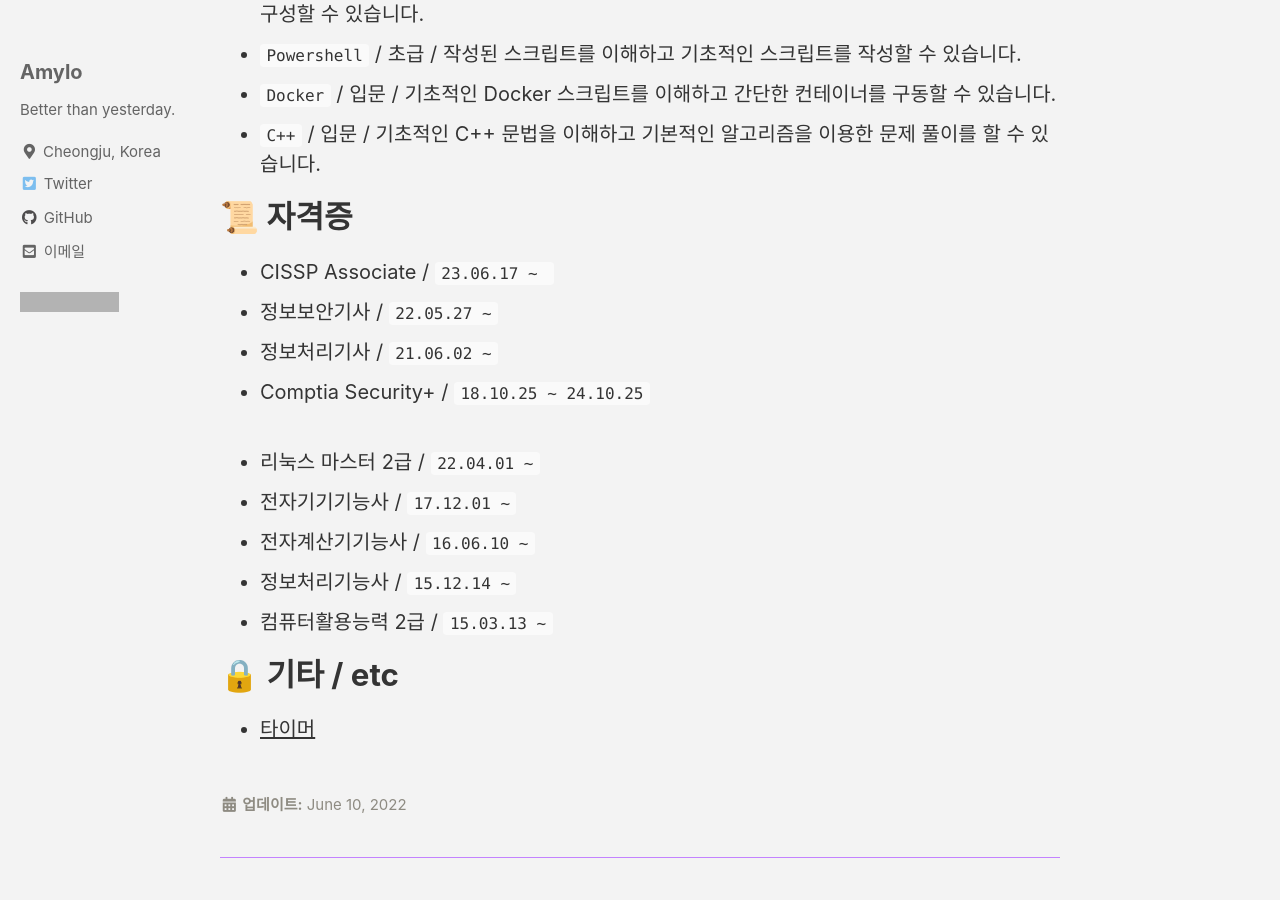
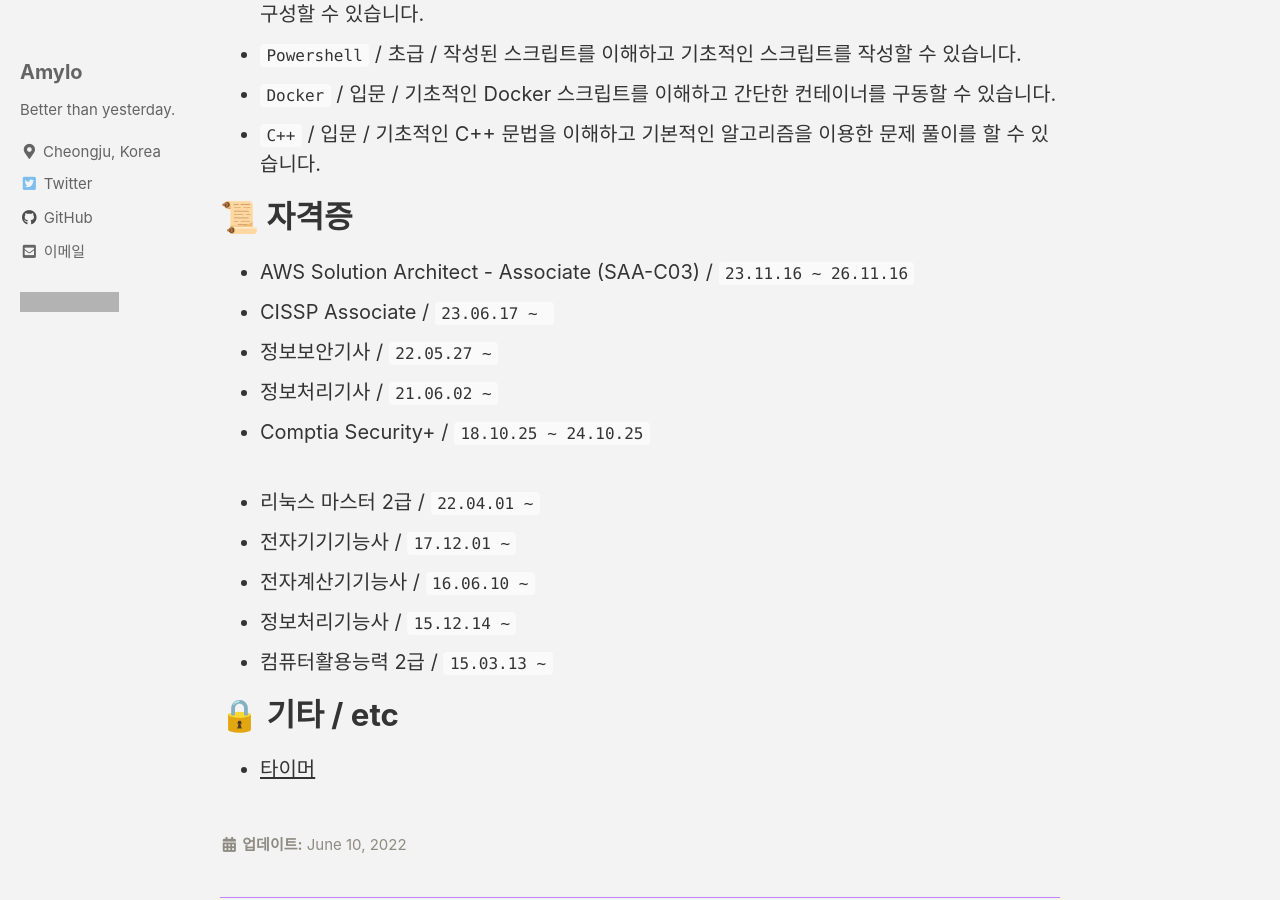
Before and after one commit to Amylo-jh/Amylo-blog, a Jekyll site: the page built from _pages/about.md, in a window 1280 px wide and 900 px high, scrolled down 903 px. Built offline with Jekyll 4.4.1, drawn with Linux system fonts in a browser that asks for light colours; cached includes are drawn as plain includes; comment, search, counter and statistics services are not loaded; grey boxes are pictures that could not be loaded.

Commit message:
Add SAA-C03

```diff
--- a/_pages/about.md
+++ b/_pages/about.md
@@ -44,6 +44,7 @@ Interested in :
 <br>
 
 # 📜 자격증
+ - AWS Solution Architect - Associate (SAA-C03) / `23.11.16 ~ 26.11.16`
  - CISSP Associate / `23.06.17 ~ `
  - 정보보안기사 / `22.05.27 ~`
  - 정보처리기사 / `21.06.02 ~`
```
